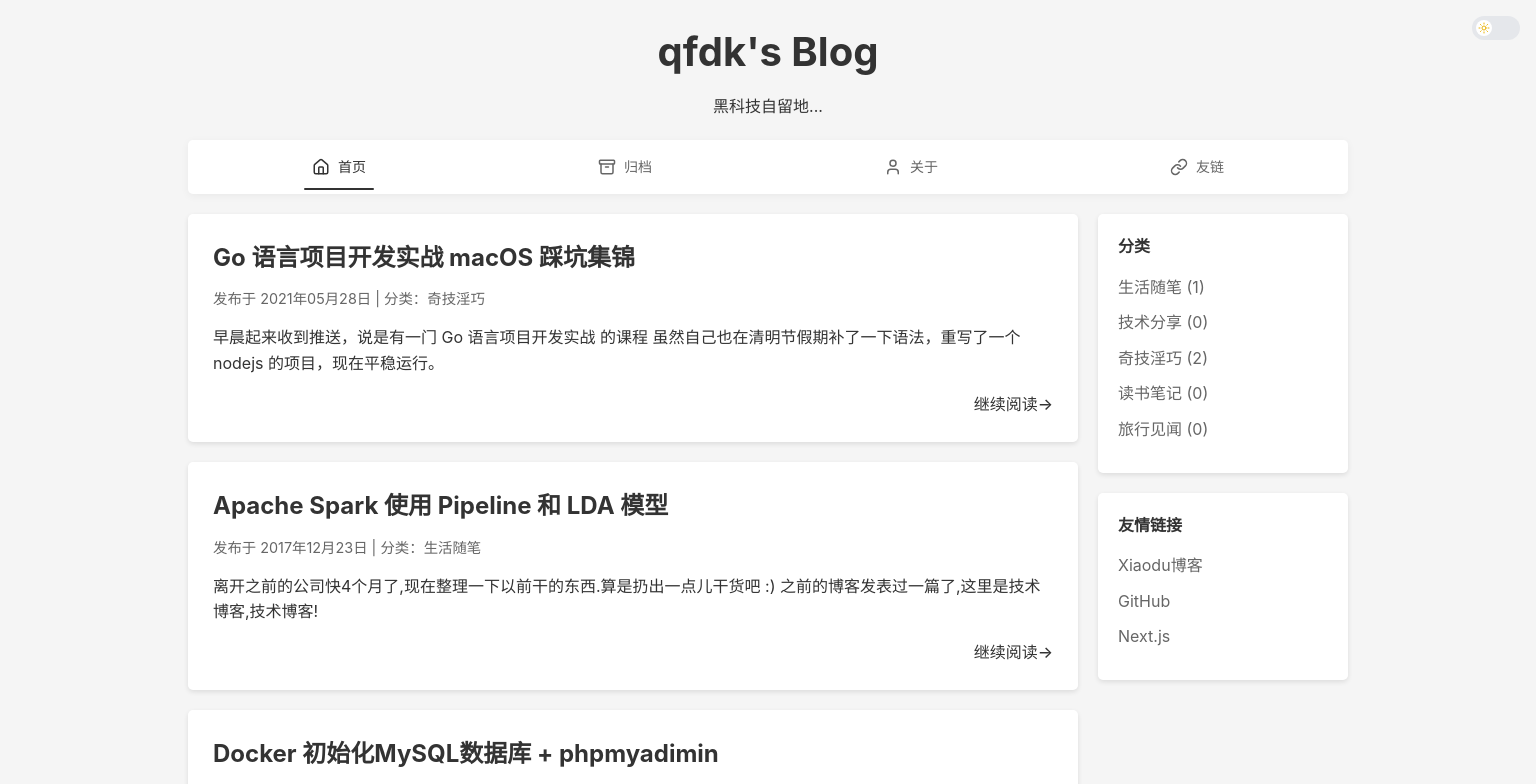
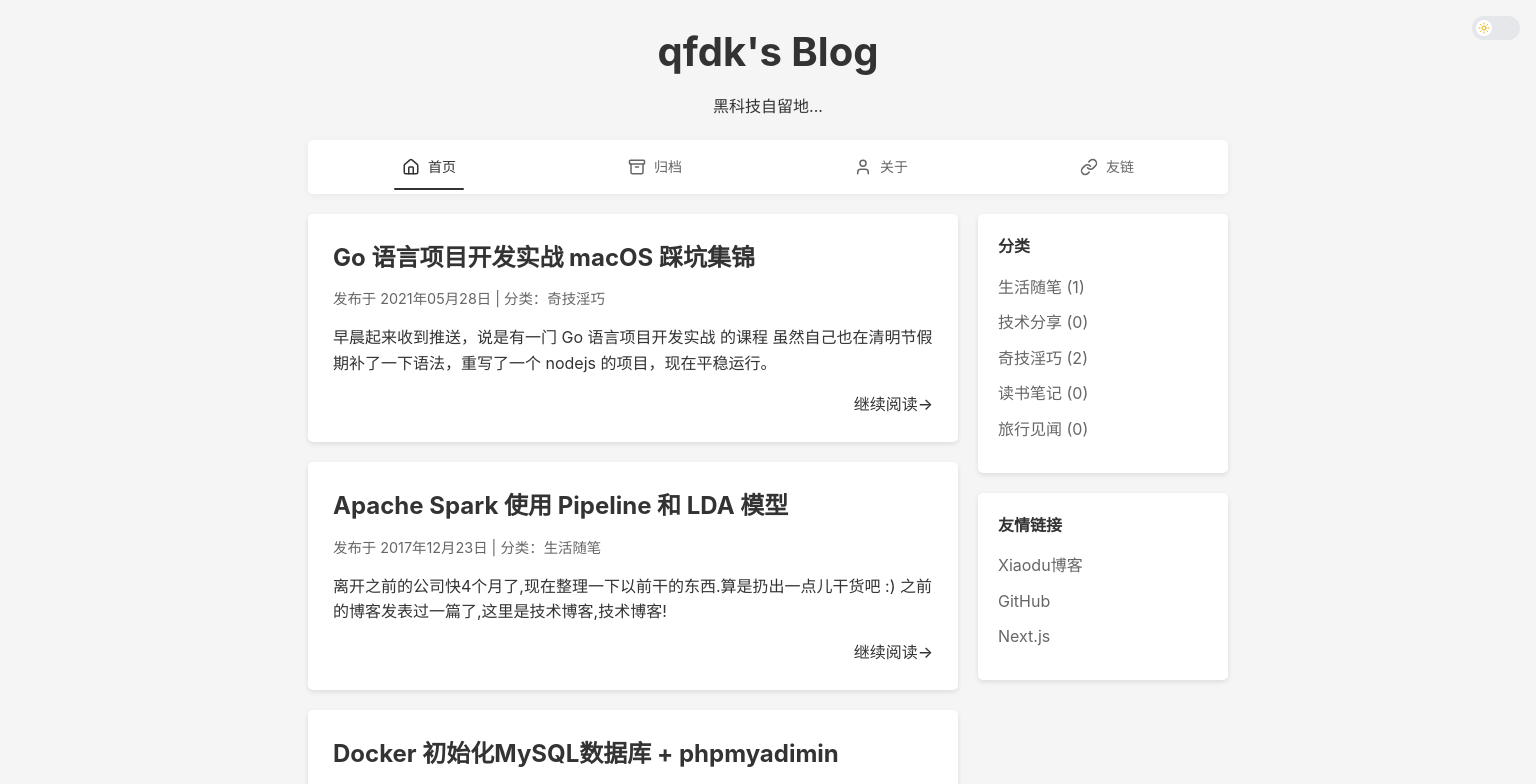
Before and after one commit to chenryace/oh-my-blog, a Next.js app: page / in a window 1536 px wide. Shown: the top 784 px of the page. Built offline with nearby package versions, Linux system fonts and the light colour scheme.

Commit message:
fix: 减小屏幕宽度

```diff
--- a/src/app/globals.css
+++ b/src/app/globals.css
@@ -11,7 +11,7 @@
 
 @media screen and (min-width: 1513px) {
     :root {
-        --max-width: 1200px; /* 大屏幕宽度 */
+        --max-width: 960px; /* 大屏幕宽度 */
     }
 }
 
@@ -287,6 +287,7 @@ blockquote {
     .layout.with-sidebar {
         display: block;
     }
+
     .sidebar {
         display: none;
     }
```
